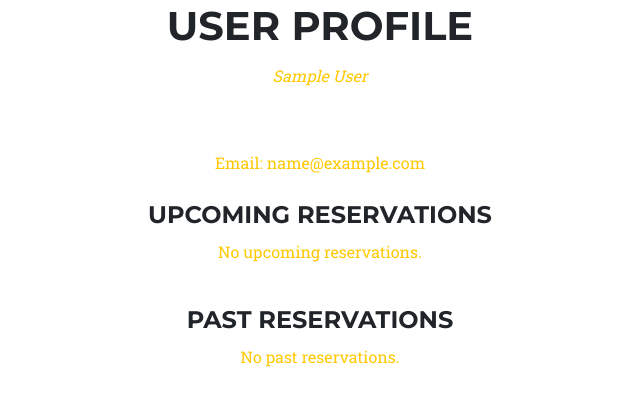
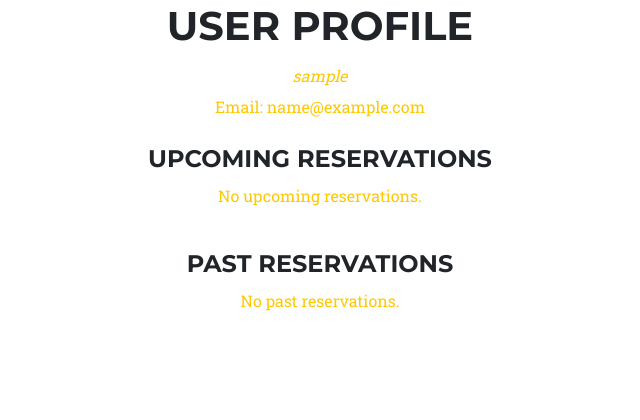
Before and after one commit to atchutchi/gamela-cake, a Django app: page /users/ in a window 1280 px wide. Shown: the part 94-514 px from the top of the page, without its empty margins (320-960 px from the left). Run offline with Django 3.2, Linux system fonts and the light colour scheme; the visitor is signed in with stand-in values (Sample User, id 1); data that the repository does not hold is empty; some libraries are stand-ins or nearby versions.

Commit message:
Update user.html layout and content

```diff
--- a/templates/user.html
+++ b/templates/user.html
@@ -6,7 +6,7 @@
         <div class="container">
             <div class="text-center">
                 <h2 class="section-heading text-uppercase">User Profile</h2>
-                <h3 class="section-subheading text-muted">{{ user.get_full_name }}</h3>
+                <h3 class="section-subheading text-muted mb-2">{{ user.username }}</h3>
             </div>
 
             <div class="row">
```
